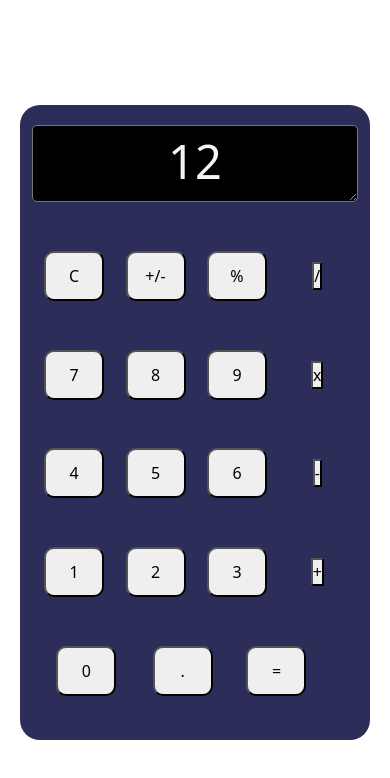
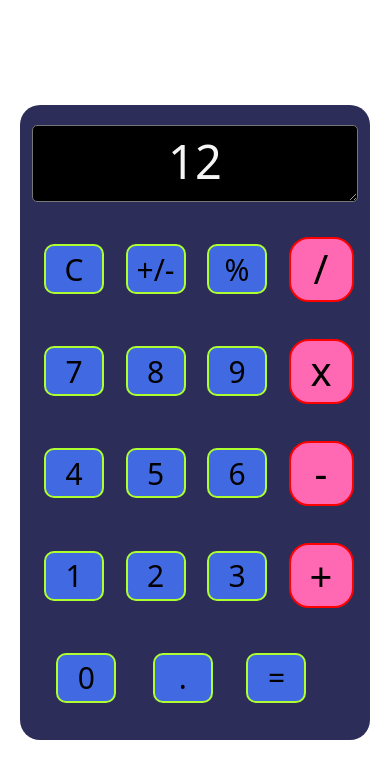
Before and after one commit to Reddah14/_Nology, a plain HTML site: page calculator-challenge/main.html in a window 390 px wide. Drawn offline with nearby package versions, Linux system fonts and the light colour scheme.

Commit message:
Add styles for operation-button

```diff
--- a/calculator-challenge/styles.scss
+++ b/calculator-challenge/styles.scss
@@ -37,9 +37,10 @@ body {
   }
 
   .calculator-body__buttons-row {
+    display: flex;
     text-align: center;
     align-items: center;
-    height: 60px;
+    height: 81px;
   }
 
   .button--number {
@@ -47,5 +48,17 @@ body {
     width: 60px;
     margin-right: 0px;
     border-radius: 10px;
+    font-size: 30px;
+    background-color: royalblue;
+    border: 2px solid greenyellow;
+  }
+
+  .button--operation {
+    height: 65px;
+    width: 65px;
+    border-radius: 20px;
+    font-size: 40px;
+    background-color:hotpink;
+    border: 2px solid red;
   }
 }
```
Also changed, not shown: calculator-challenge/styles.css.
